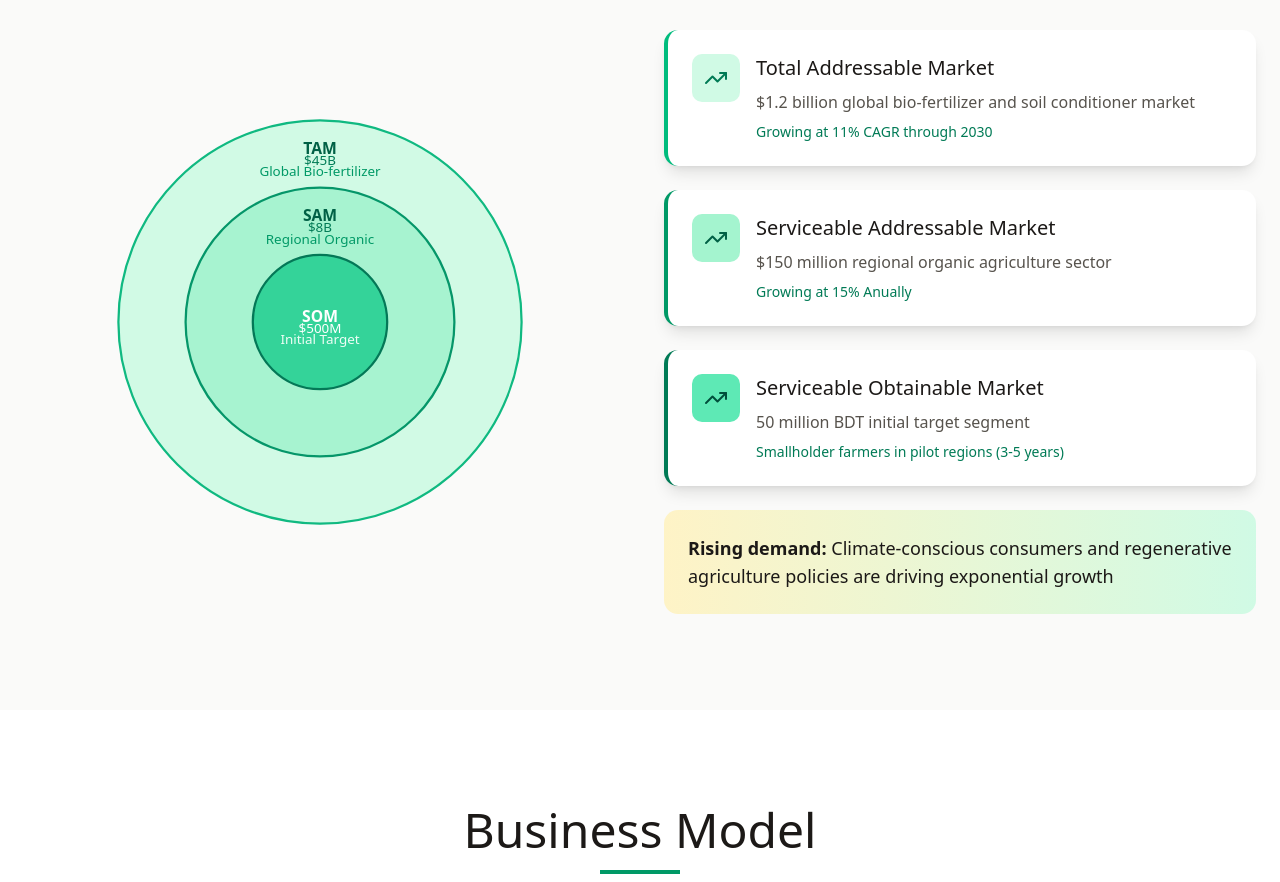
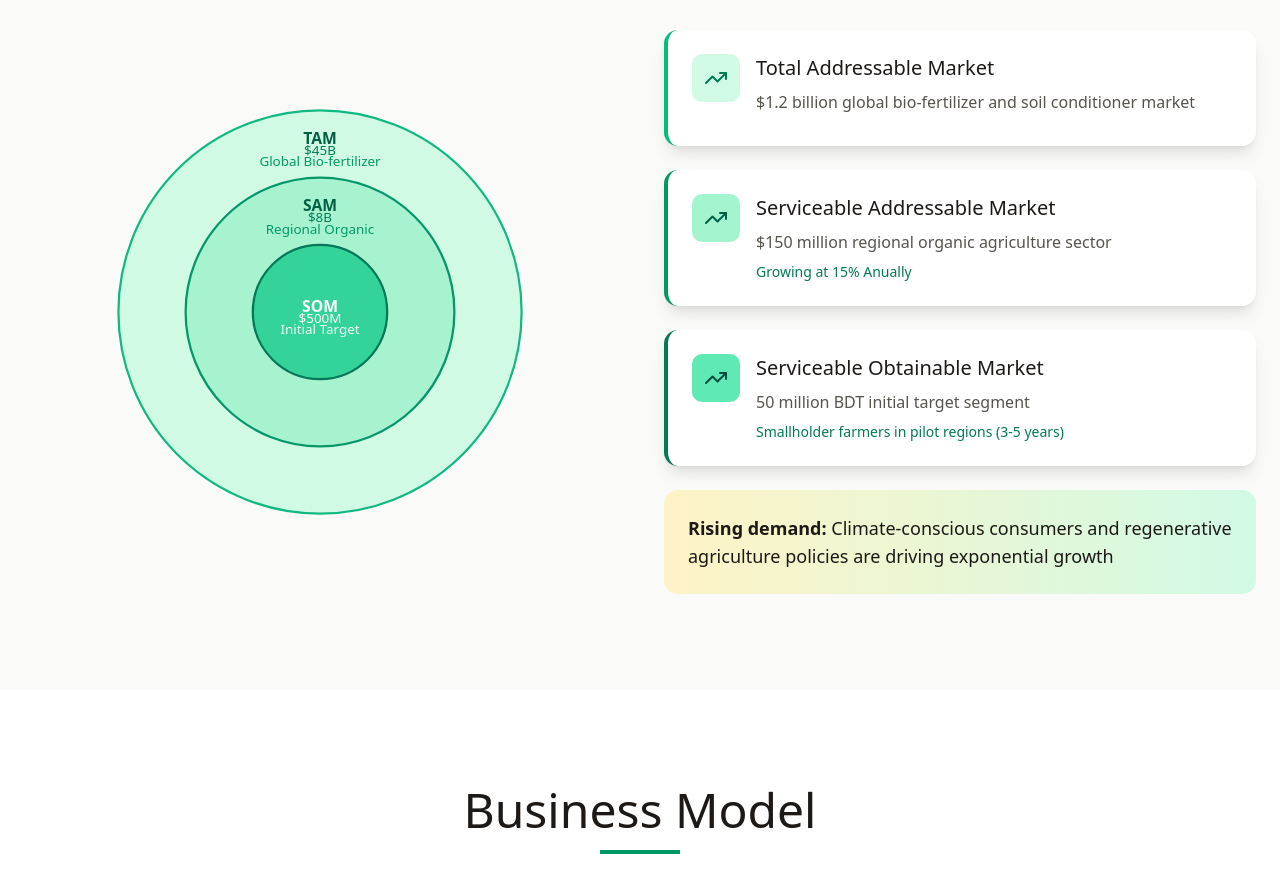
Before and after one commit to ashrafulomi36-prog/INNOVxAMOR-Soil-Conditioner, a React (Vite) app: page / in a window 1280 px wide. Shown: the part 6120-7002 px from the top of the page. Built offline with nearby package versions, Linux system fonts and the light colour scheme.

Commit message:
Update MarketOpportunity.tsx

```diff
--- a/src/components/MarketOpportunity.tsx
+++ b/src/components/MarketOpportunity.tsx
@@ -46,7 +46,7 @@ export function MarketOpportunity() {
                 <div>
                   <h3 className="text-xl text-stone-900 mb-2">Total Addressable Market</h3>
                   <p className="text-stone-600 mb-2">$1.2 billion global bio-fertilizer and soil conditioner market</p>
-                  <p className="text-sm text-emerald-700">Growing at 11% CAGR through 2030</p>
+
                 </div>
               </div>
             </div>
```
